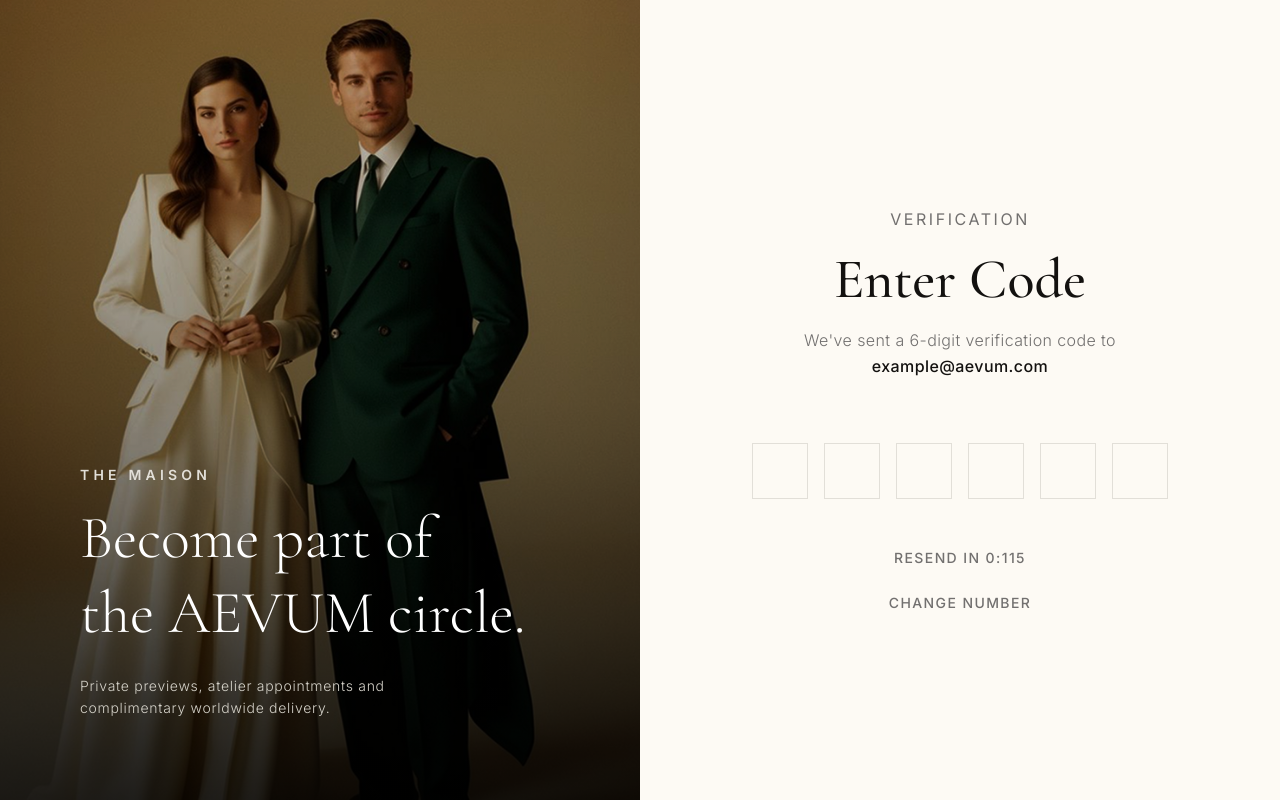
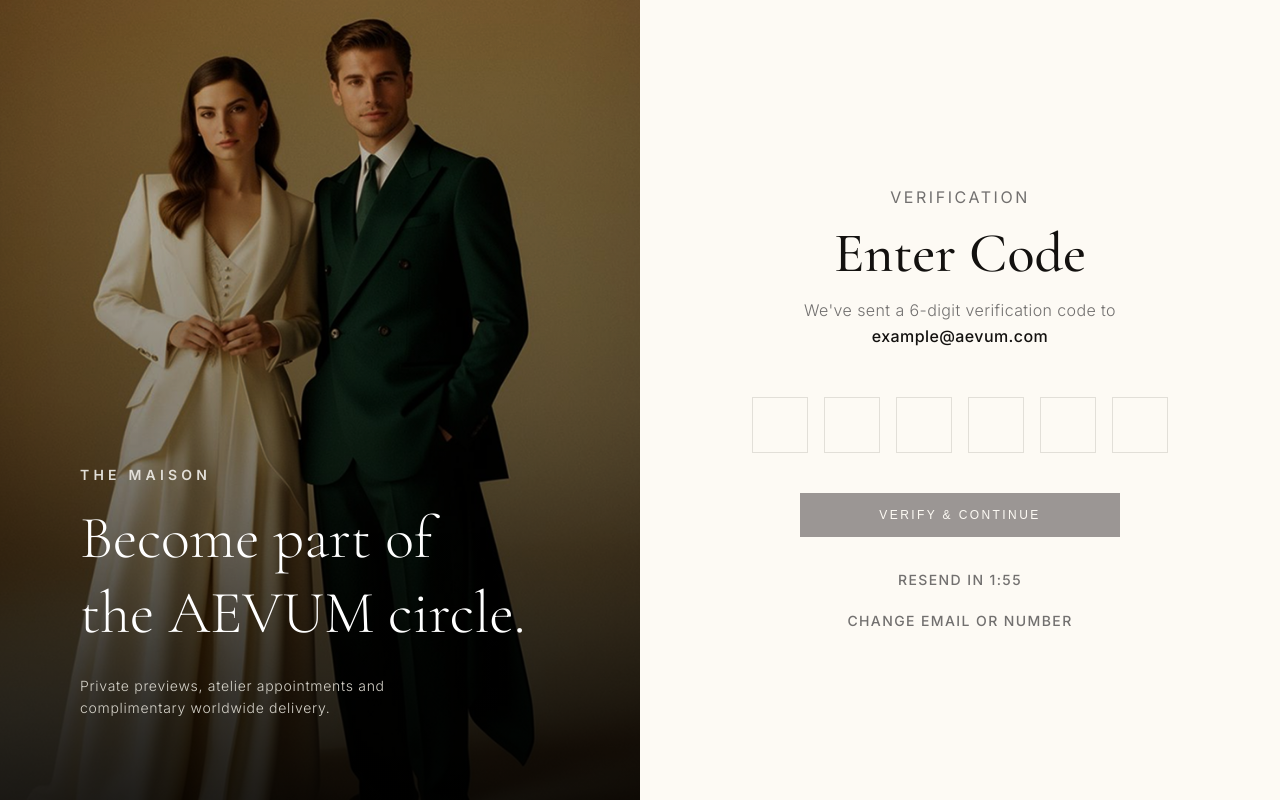
Before and after one commit to dev-Nahian/aevum2.O-frontend, a React (Vite) app: page /auth/verification/otp in a window 1280 px wide. Built offline with nearby package versions, Linux system fonts and the light colour scheme; no server answers.

Commit message:
Fix OTP verification ref guard and add manual verify button

```diff
--- a/src/pages/AuthPages/VerificationOTP.jsx
+++ b/src/pages/AuthPages/VerificationOTP.jsx
@@ -12,9 +12,16 @@
   const navigate = useNavigate();
   const location = useLocation();
   const inputRefs = useRef([]);
+  const isVerifyingRef = useRef(false);
 
-  // Retrieve dynamic email address if passed from signup flow, or fallback to mockup email
-  const email = location.state?.email || localStorage.getItem("aevum_signup_email") || "example@aevum.com";
+  // Retrieve dynamic email address if passed from signup flow, or fallback to saved email
+  const email = (
+    location.state?.email ||
+    localStorage.getItem("aevum_signup_email") ||
+    "example@aevum.com"
+  ).trim();
+
+  const devOtp = location.state?.devOtp;
 
   // Countdown timer effect
   useEffect(() => {
@@ -30,7 +37,7 @@
   // Handle single digit input
   const handleChange = (element, index) => {
     const value = element.value;
-    if (isNaN(value)) return; // Only allow numbers
+    if (value && isNaN(value)) return; // Only allow numbers
 
     const newOtp = [...otp];
     newOtp[index] = value.substring(value.length - 1); // Get last typed digit
@@ -38,11 +45,11 @@
 
     // Auto-focus next input box if filled
     if (value && index < 5) {
-      inputRefs.current[index + 1].focus();
+      inputRefs.current[index + 1]?.focus();
     }
   };
 
-  // Keyboard navigation (Backspace support)
+  // Keyboard navigation (Backspace & Enter support)
   const handleKeyDown = (e, index) => {
     if (e.key === "Backspace") {
       if (!otp[index] && index > 0) {
@@ -50,11 +57,16 @@
         const newOtp = [...otp];
         newOtp[index - 1] = "";
         setOtp(newOtp);
-        inputRefs.current[index - 1].focus();
+        inputRefs.current[index - 1]?.focus();
       } else {
         const newOtp = [...otp];
         newOtp[index] = "";
         setOtp(newOtp);
+      }
+    } else if (e.key === "Enter") {
+      const enteredCode = otp.join("");
+      if (enteredCode.length === 6) {
+        triggerVerification();
       }
     }
   };
@@ -74,19 +86,24 @@
 
     setOtp(newOtp);
 
-    // Focus last filled or 6th input box
+    // Focus last filled input box
     const focusIndex = Math.min(digits.length, 5);
-    inputRefs.current[focusIndex].focus();
+    inputRefs.current[focusIndex]?.focus();
   };
 
   // Reset resend timer
   const handleResend = async () => {
     try {
-      await authAPI.resendOTP(email);
-      setTimeLeft(30);
+      const response = await authAPI.resendOTP(email);
+      setTimeLeft(120);
       setOtp(["", "", "", "", "", ""]);
-      inputRefs.current[0].focus();
-      toast.success("A new verification code has been sent!");
+      inputRefs.current[0]?.focus();
+
+      const msg = response?.message || "A new verification code has been sent!";
+      toast.success(msg);
+      if (response?.devOtp) {
+        toast(`Dev Code: ${response.devOtp}`, { icon: "🔑", duration: 6000 });
+      }
     } catch (error) {
       toast.error(
         error.response?.data?.message || "Failed to resend verification code."
@@ -97,31 +114,40 @@
   // Trigger auto-verification when all 6 digits are complete
   useEffect(() => {
     const isComplete = otp.every((digit) => digit !== "");
-    if (isComplete && !isVerifying) {
+    if (isComplete && !isVerifyingRef.current) {
       triggerVerification();
     }
   }, [otp]);
 
   const triggerVerification = async () => {
+    if (isVerifyingRef.current) return;
+
+    const enteredCode = otp.join("").trim();
+    if (enteredCode.length < 6) {
+      toast.error("Please enter the complete 6-digit code");
+      return;
+    }
+
+    isVerifyingRef.current = true;
     setIsVerifying(true);
-    const enteredCode = otp.join("");
 
     try {
       const response = await authAPI.verifyOTP(email, enteredCode);
       localStorage.setItem("aevum_token", response.token);
       localStorage.setItem("aevum_user", JSON.stringify(response.user));
 
-      toast.success("Verification successful! Welcome aboard.");
+      toast.success("Verification successful! Welcome to AEVUM.");
       setTimeout(() => {
         navigate("/"); // Redirect to landing homepage
-      }, 1000);
+      }, 800);
     } catch (error) {
       toast.error(
         error.response?.data?.message || "Incorrect verification code. Please try again."
       );
       setOtp(["", "", "", "", "", ""]);
-      inputRefs.current[0].focus();
+      inputRefs.current[0]?.focus();
     } finally {
+      isVerifyingRef.current = false;
       setIsVerifying(false);
     }
   };
@@ -160,21 +186,29 @@
         <div className="w-full max-w-[500px] mx-auto flex flex-col items-center justify-center text-center">
 
           {/* Header */}
-          <div className="mb-8 flex flex-col items-center">
-            <span className="font-inter text-[16px] text-[#72706F] tracking-[2.56px] font-normal uppercase block my-5">
+          <div className="mb-6 flex flex-col items-center">
+            <span className="font-inter text-[14px] sm:text-[16px] text-[#72706F] tracking-[2.56px] font-normal uppercase block my-4">
               VERIFICATION
             </span>
-            <h2 className="font-cormorant text-[40px] lg:text-[56px] font-medium text-[#13110F] leading-[56px]">
+            <h2 className="font-cormorant text-[36px] sm:text-[40px] lg:text-[56px] font-medium text-[#13110F] leading-[56px]">
               Enter Code
             </h2>
-            <p className="font-inter text-[16px] text-[#72706F] font-light tracking-wide mt-5 max-w-[340px] leading-relaxed">
+            <p className="font-inter text-[14px] sm:text-[16px] text-[#72706F] font-light tracking-wide mt-4 max-w-[340px] leading-relaxed">
               We've sent a 6-digit verification code to <br />
               <span className="font-medium text-[#13110F] select-all">{email}</span>
             </p>
+
+            {/* Dev Mode Code Helper (if present) */}
+            {devOtp && (
+              <div className="mt-4 px-4 py-2 bg-amber-50 border border-amber-200 rounded-md text-amber-800 font-inter text-xs">
+                <span>Developer Test Code: </span>
+                <strong className="font-mono text-sm tracking-widest">{devOtp}</strong>
+              </div>
+            )}
           </div>
 
           {/* OTP Input Fields Row */}
-          <div className="flex justify-center gap-3 sm:gap-4 my-8" onPaste={handlePaste}>
+          <div className="flex justify-center gap-2 sm:gap-4 my-6" onPaste={handlePaste}>
             {otp.map((digit, idx) => (
               <input
                 key={idx}
@@ -185,26 +219,34 @@
                 onChange={(e) => handleChange(e.target, idx)}
                 onKeyDown={(e) => handleKeyDown(e, idx)}
                 disabled={isVerifying}
-                className="w-12 h-12 sm:w-14 sm:h-14 bg-transparent border border-[#E2DFD8] text-center text-xl sm:text-2xl text-[#13110F] font-sans focus:outline-none focus:border-neutral-900 transition-colors duration-300 rounded-none disabled:opacity-50"
+                className="w-11 h-12 sm:w-14 sm:h-14 bg-transparent border border-[#E2DFD8] text-center text-xl sm:text-2xl text-[#13110F] font-sans focus:outline-none focus:border-neutral-900 transition-colors duration-300 rounded-none disabled:opacity-50"
               />
             ))}
           </div>
 
-          {/* Verification States / Loader */}
-          {isVerifying && (
-            <p className="font-inter text-xs text-neutral-500 tracking-[0.1em] uppercase animate-pulse mb-6">
-              Verifying Code...
-            </p>
-          )}
-
-
+          {/* Manual Submit Button */}
+          <button
+            type="button"
+            onClick={triggerVerification}
+            disabled={isVerifying || otp.some((d) => d === "")}
+            className="w-full max-w-[320px] bg-[#1A1A1A] hover:bg-[#2C2A29] text-[#FDFAF4] py-3.5 text-xs font-sans tracking-[0.2em] font-medium uppercase transition-all duration-300 my-4 active:scale-[0.99] flex items-center justify-center gap-2 disabled:bg-[#9B9694] disabled:cursor-not-allowed cursor-pointer"
+          >
+            {isVerifying ? (
+              <>
+                <span className="w-4 h-4 border-2 border-white/30 border-t-white rounded-full animate-spin" />
+                VERIFYING...
+              </>
+            ) : (
+              "VERIFY & CONTINUE"
+            )}
+          </button>
 
           {/* Actions Bottom List */}
-          <div className="flex flex-col items-center gap-6 mt-4">
+          <div className="flex flex-col items-center gap-5 mt-4">
             {/* Countdown / Resend Trigger */}
             <div className="font-inter text-[14px] tracking-[0.1em] text-[#72706F] uppercase font-medium">
               {timeLeft > 0 ? (
-                `RESEND IN 0:${timeLeft < 10 ? "0" : ""}${timeLeft}`
+                `RESEND IN ${Math.floor(timeLeft / 60)}:${timeLeft % 60 < 10 ? "0" : ""}${timeLeft % 60}`
               ) : (
                 <button
                   type="button"
@@ -216,12 +258,12 @@
               )}
             </div>
 
-            {/* Change Mobile Number / Back Navigation */}
+            {/* Change Account / Back Navigation */}
             <Link
               to="/auth/signup"
               className="font-inter text-[14px] tracking-[0.1em] text-[#72706F] hover:text-black uppercase font-medium transition-colors"
             >
-              CHANGE NUMBER
+              CHANGE EMAIL OR NUMBER
             </Link>
           </div>
 
```
